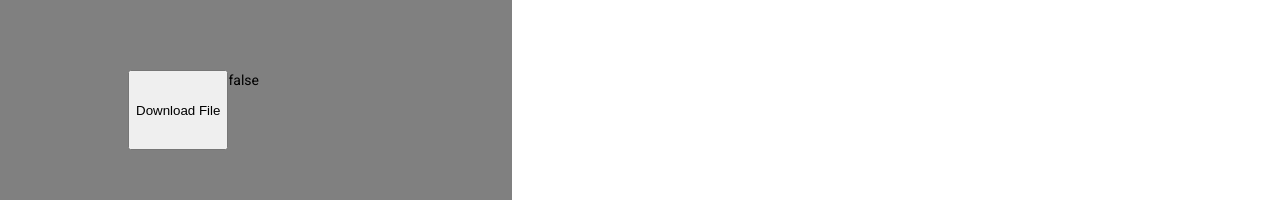
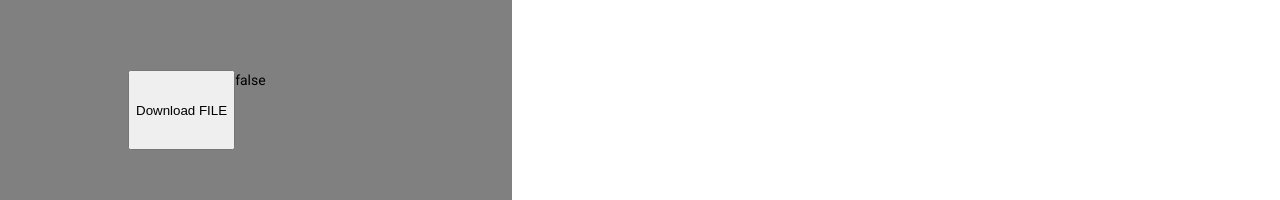
Before and after one commit to stephengeorge568/project-monaco-editor, an Angular app: page /test in a window 1280 px wide. Shown: the part 138-338 px from the top of the page. Built offline with nearby package versions, Linux system fonts and the light colour scheme; what ngx-monaco-editor would draw is missing.

Commit message:
Downloading document and text === working

```diff
--- a/src/app/components/widget/widget.component.html
+++ b/src/app/components/widget/widget.component.html
@@ -2,7 +2,7 @@
 	DOWLOAD WIDGET
 -->
 <div  *ngIf="widgetTypeDownload" class="widgetDownload" >
-	<Button (click)="buttonToggle == !buttonToggle" >Download File</Button>
+	<Button (click)="downloadDocument()" >Download FILE</Button>
 	<div>{{buttonToggle}}</div>
 </div>
 
--- a/src/app/components/widget/widget.component.ts
+++ b/src/app/components/widget/widget.component.ts
@@ -12,6 +12,7 @@ import { DocumentService } from '../home/document-service/document.service';
 export class WidgetComponent implements OnInit {
 
   @Input() widgetType: string = "";
+  @Input() documentText: string = "!!!!DOCUMENT TEXT SHOULD BE HERE!!!!";
   @Input () widgetTypeDownload: boolean = true;
   @Input () buttonToggle: boolean = false
   @Input () widgetTypeCollaborator: boolean = true;
@@ -30,6 +31,19 @@ export class WidgetComponent implements OnInit {
   ngOnInit(): void {
   }
 
+  downloadDocument(): void{
+
+      const link = document.createElement('a');
+      link.setAttribute('target', '_blank');
+      let file = new Blob([this.documentText],{type: 'txt'});
+      let url = window.URL.createObjectURL(file)
+      link.setAttribute('href', url);
+      link.setAttribute('download', 'test');
+      document.body.appendChild(link);
+      link.click();
+      link.remove();
+
+  }
   getMetadata(): void {
     let idParam = this.route.snapshot.paramMap.get('id');
     if (idParam !== null) {
```
